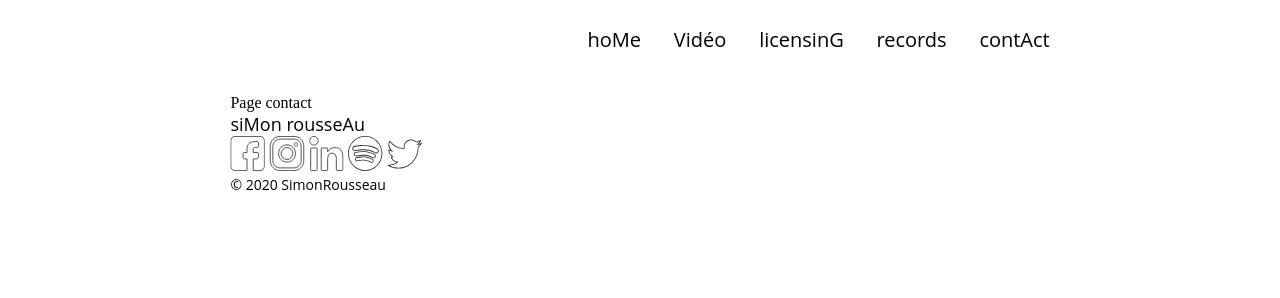
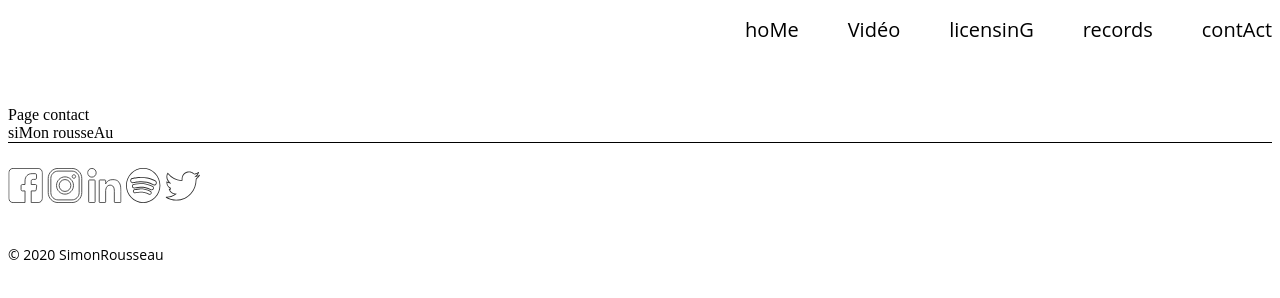
Before and after one commit to elodiebellec/simon_rousseau, a plain HTML site: page contactPage.html in a window 1280 px wide. Drawn offline with Linux system fonts and the light colour scheme; files that its build step writes are made by us from their sources; a web font is replaced by a local one.

Commit message:
added css reset

```diff
--- /dev/null
+++ b/css/reset.css
@@ -0,0 +1,48 @@
+/* http://meyerweb.com/eric/tools/css/reset/
+   v2.0 | 20110126
+   License: none (public domain)
+*/
+
+html, body, div, span, applet, object, iframe,
+h1, h2, h3, h4, h5, h6, p, blockquote, pre,
+a, abbr, acronym, address, big, cite, code,
+del, dfn, em, img, ins, kbd, q, s, samp,
+small, strike, strong, sub, sup, tt, var,
+b, u, i, center,
+dl, dt, dd, ol, ul, li,
+fieldset, form, label, legend,
+table, caption, tbody, tfoot, thead, tr, th, td,
+article, aside, canvas, details, embed,
+figure, figcaption, footer, header, hgroup,
+menu, nav, output, ruby, section, summary,
+time, mark, audio, video {
+	margin: 0;
+	padding: 0;
+	border: 0;
+	font-size: 100%;
+	font: inherit;
+	vertical-align: baseline;
+}
+/* HTML5 display-role reset for older browsers */
+article, aside, details, figcaption, figure,
+footer, header, hgroup, menu, nav, section {
+	display: block;
+}
+body {
+	line-height: 1;
+}
+ol, ul {
+	list-style: none;
+}
+blockquote, q {
+	quotes: none;
+}
+blockquote:before, blockquote:after,
+q:before, q:after {
+	content: '';
+	content: none;
+}
+table {
+	border-collapse: collapse;
+	border-spacing: 0;
+}
--- a/styles.css
+++ b/css/styles.css
@@ -1,3 +1,11 @@
+/* apply a natural box layout model to all elements, but allowing components to change */
+html {
+  box-sizing: border-box;
+}
+*, *:before, *:after {
+  box-sizing: inherit;
+}
+
 @font-face {
     font-family: 'Major Mono Display';
     font-style: normal;
@@ -63,21 +71,14 @@
   }
 
 
-*{
-    margin: 0px;
-    padding: 0px;
-}
-
-body {
+.wrapper {
     display: grid;
     margin: 2% 18%;
 }
 
 nav {
     grid-column: span 4;
-    margin-bottom: 5%;
-    font-family:'Major Mono Display', 'Open Sans', sans-serif;
-    font-size: 20px;
+
 
 }
 
@@ -85,6 +86,7 @@ nav ul {
     list-style-type: none;
     display: flex;
     justify-content: flex-end;
+    margin-bottom: 5%;
 }
 
 nav li {
@@ -95,6 +97,9 @@ nav li {
 nav a {
     text-decoration: none;
     color: black;
+    font-family:'Major Mono Display', 'Open Sans', sans-serif;
+    font-size: 20px;
+
 }
 
 #portfolio {
@@ -133,11 +138,31 @@ nav a {
 
 footer {
     grid-column: span 4;
+
+}
+#footer {
+  display: flex;
+  flex-direction: column;
+  align-items: center;
+  margin-top: 5%;
 }
 
-#name{
+#name p{
     font-family:'Major Mono Display', 'Open Sans', sans-serif;
     font-size: 18px;
+    text-align: center;
+    margin-bottom: 2%;
+}
+#name {
+  border-bottom: 0.5px solid #000;
+  width: 100%
+}
+
+#socialMedia {
+  margin: 2% 0 3% 0;
+}
+#socialMedia a{
+  margin: 0 23px;
 }
 
 #brand{
```
